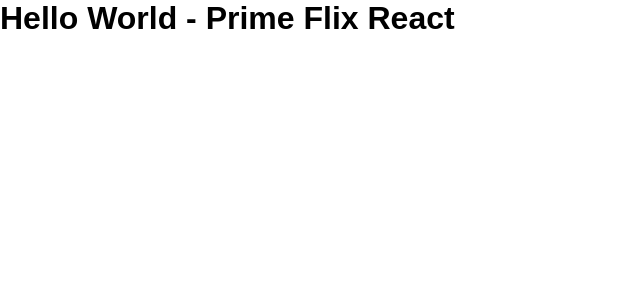
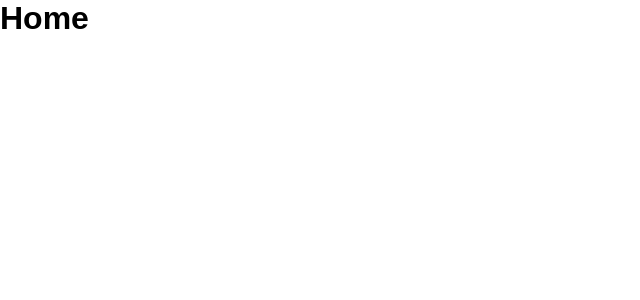
Before and after one commit to steoliv/Prime-flix-react, a React (Create React App) app: page / in a window 1280 px wide. Shown: the top 300 px of the page, without its empty margins (0-640 px from the left). Built offline with nearby package versions, Linux system fonts and the light colour scheme.

Commit message:
Criando pages e rotas

```diff
--- a/package.json
+++ b/package.json
@@ -9,6 +9,7 @@
     "@testing-library/user-event": "^13.5.0",
     "react": "^19.1.1",
     "react-dom": "^19.1.1",
+    "react-router-dom": "^7.8.0",
     "react-scripts": "5.0.1",
     "web-vitals": "^2.1.4"
   },
--- a/src/App.js
+++ b/src/App.js
@@ -1,9 +1,10 @@
-
+import RoutesApp from './routes';
 
 function App() {
   return (
     <div className="App">
-      <h1>Hello World - Prime Flix React</h1>
+
+      <RoutesApp />
     </div>
   );
 }
--- /dev/null
+++ b/src/pages/Filme/index.js
@@ -0,0 +1,9 @@
+function Filme(){
+    return(
+        <div>
+            <h1> Filmes</h1>
+        </div>
+    )
+}
+
+export default Filme
--- /dev/null
+++ b/src/pages/Home/index.js
@@ -0,0 +1,9 @@
+function Home(){
+    return(
+     <div>
+        <h1>Home</h1>
+     </div>
+    )
+}
+
+export default Home;
--- /dev/null
+++ b/src/routes.js
@@ -0,0 +1,17 @@
+import { BrowserRouter, Routes, Route } from 'react-router-dom';
+
+import Home from './pages/Home';
+import Filme from './pages/Filme';
+
+function RoutesApp(){
+    return(
+        <BrowserRouter>
+            <Routes>
+                <Route path="/" element={ <Home/> } />
+                <Route path="/filme/:id" element={ <Filme /> } />
+            </Routes>
+        </BrowserRouter>
+    )
+}
+
+export default RoutesApp;
```
Also changed, not shown: 1 other file (tests, documents, lock files or other folders).
